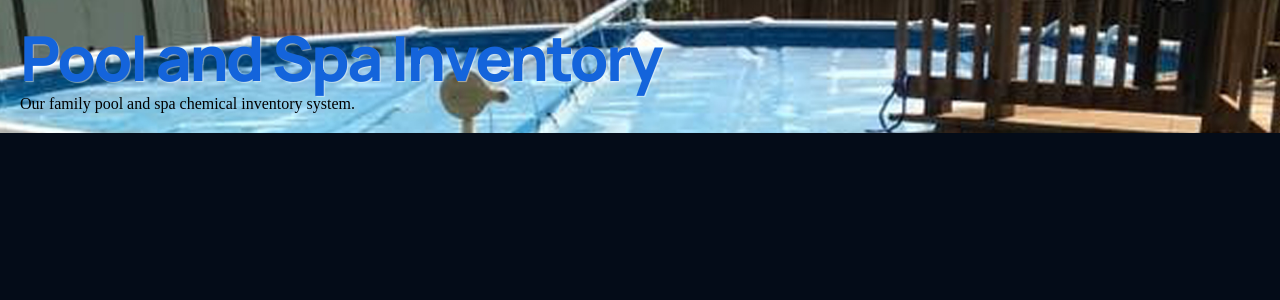
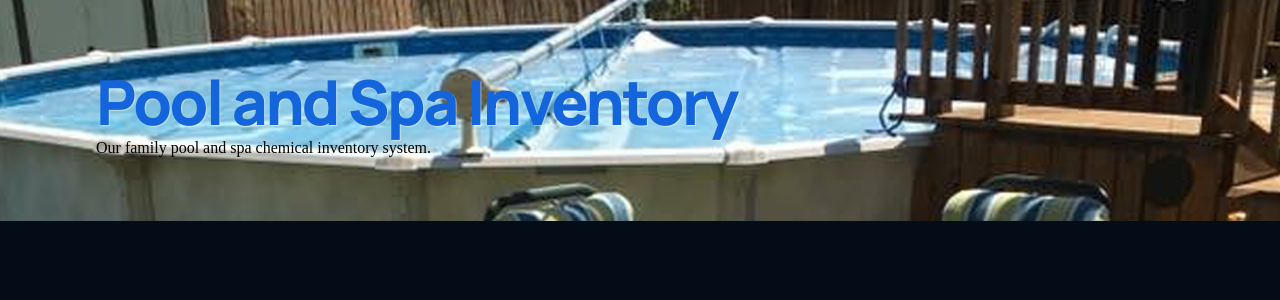
Before and after one commit to rehmpke/pool-and-spa, a React (Create React App) app: page / in a window 1280 px wide. Shown: the top 300 px of the page. Built offline with nearby package versions, Linux system fonts and the light colour scheme.

Commit message:
Correct colon in section padding and  margins css

```diff
--- a/src/App.css
+++ b/src/App.css
@@ -14,10 +14,10 @@ a {
   text-decoration: none;
 }
 
-.section__padding: {
+.section__padding {
   padding: 4rem 6rem;
 }
 
-.section__margin: {
+.section__margin {
   margin: 4rem 6rem;
 }
--- a/src/containers/header/header.css
+++ b/src/containers/header/header.css
@@ -1,6 +1,5 @@
-
 .app__header {
-  background-image: url('../../assets/pool-spa.jpg');
+  background-image: url("../../assets/pool-spa.jpg");
   background-size: cover;
   padding: 20px;
   display: flex;
```
